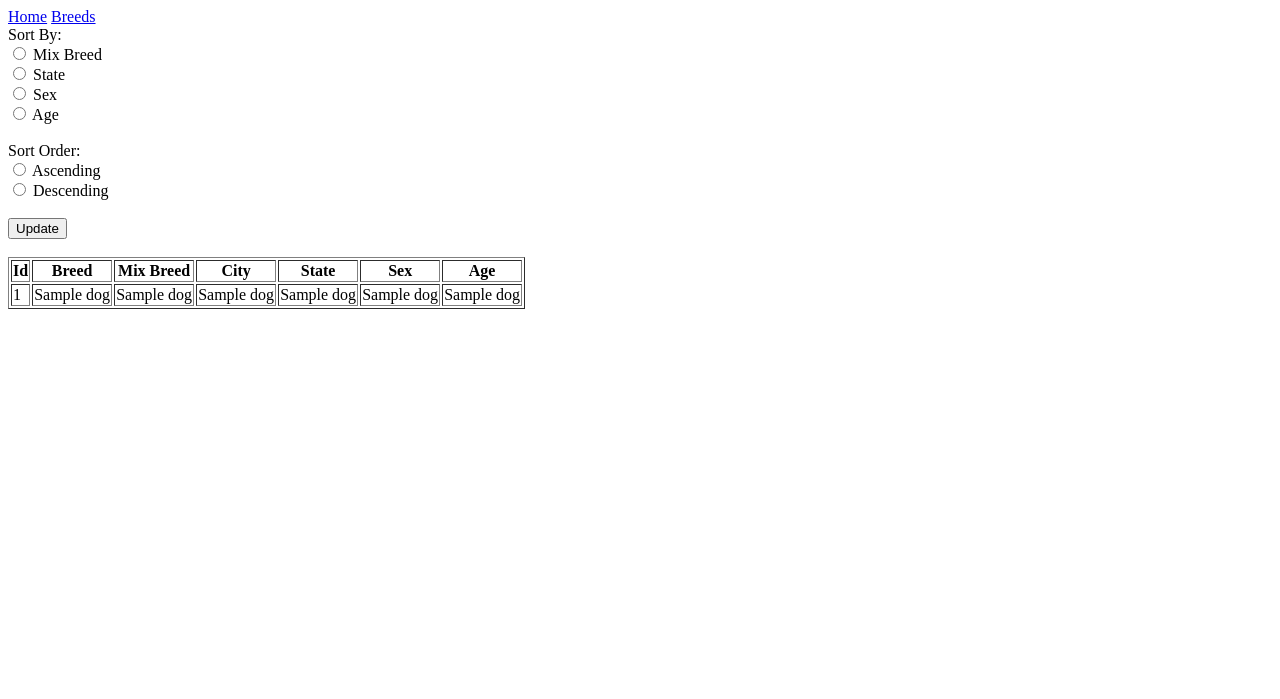
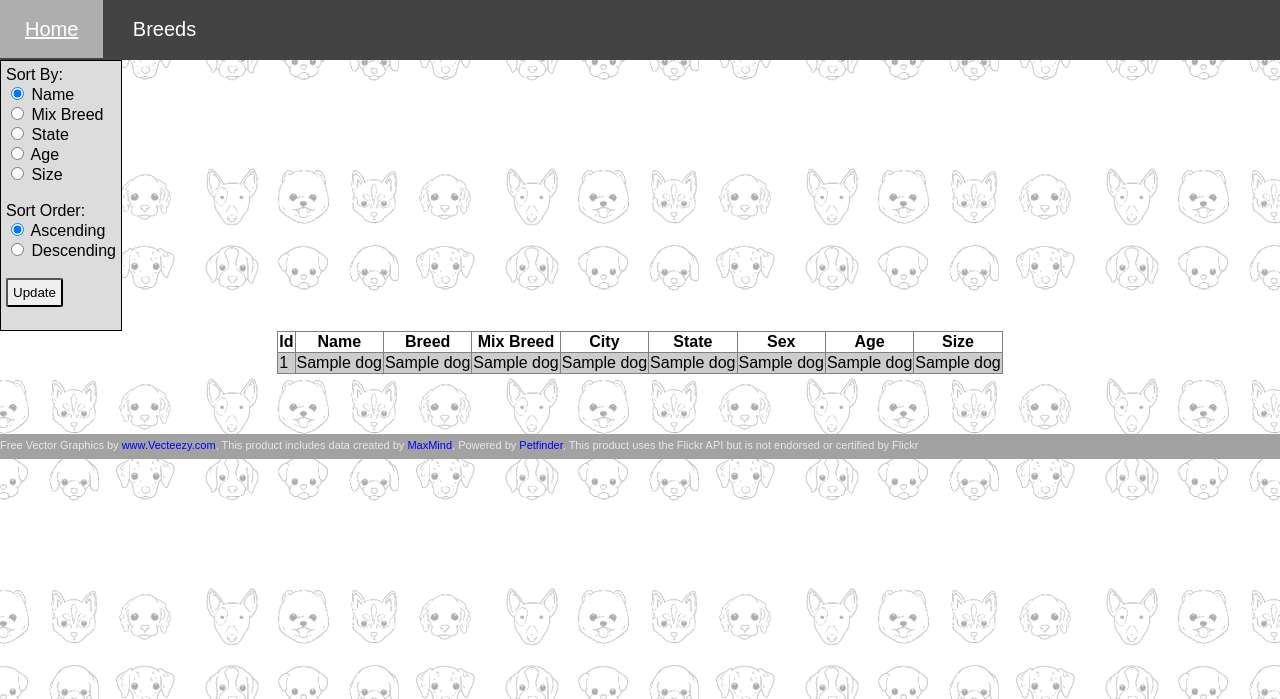
Before and after one commit to denvernash/finalproject, a Flask app: template templates/dogs.html in a window 1280 px wide. Shown: the top 699 px of the page. Run offline with Flask 2, Linux system fonts and the light colour scheme; the template is opened without the code that fills it: most values are stand-ins (such as "Sample title", 1, 10 or a date in 2020); parts of the project's set-up code (start-up, migrations or seed data) failed here and were passed over.

```diff
--- a/app.py
+++ b/app.py
@@ -29,9 +29,16 @@ def breeds():
         dogs_list = model.get_breeds_listing()
     return render_template("breeds.html", breeds_list= dogs_list)
 
-@app.route("/dogs", methods=['GET', 'POST'])
-def dogs():
-    return render_template('dogs.html', dogs_list = '')
+@app.route("/dogs/<nm>", methods=['GET', 'POST'])
+def dogs(nm):
+    model.get_dogs(nm)
+    if request.method == 'POST':
+        sortby = request.form['sortby']
+        sortorder = request.form['sortorder']
+        dogs_list = model.get_dogs_listing(sortby, sortorder)
+    else:
+        dogs_list = model.get_dogs_listing()
+    return render_template('dogs.html', dogs_list = dogs_list, number=nm)
 
 @app.route("/breed_details/<nm>")
 def details(nm):
--- a/mapping.py
+++ b/mapping.py
@@ -31,7 +31,7 @@ class Display_Breed():
         self.litter_size = row[9]
         self.count = row[10]
     def __str__(self):
-        return self.id
+        return self.breed
 
 
 class Display_Image():
--- a/model.py
+++ b/model.py
@@ -3,10 +3,11 @@ from mapping import *
 
 
 app_breed_list = []
-app_map_list = []
+app_dog_list = []
 
 def init_breeds(list_of_breeds = DISPLAY_BREED_LIST, list_of_images = DISPLAY_IMAGE_LIST):
     global app_breed_list
+    app_breed_list = []
     for breed in list_of_breeds:
         breed_display = []
         breed_display.append(breed.id)
@@ -55,7 +56,39 @@ def get_breed_details(number, breed= DISPLAY_BREED_LIST):
 
 
 
-def init_dogs():
-    pass
+def get_dogs(number, list_of_dogs = DISPLAY_DOG_LIST):
+    global app_dog_list
+    app_dog_list = []
+    i = int(number)
+    for dog in list_of_dogs:
+        dog_display = []
+        if dog.breed_id == i:
+            dog_display.append(dog.id)
+            dog_display.append(dog.name)
+            dog_display.append(dog.breed)
+            if dog.mixbreed == None:
+                dog_display.append(" ")
+            else:
+                dog_display.append(dog.mixbreed)
+            dog_display.append(dog.city)
+            dog_display.append(dog.state)
+            dog_display.append(dog.sex)
+            dog_display.append(dog.age)
+            dog_display.append(dog.size)
+        if len(dog_display) > 0:
+            app_dog_list.append(dog_display)
 
-get_images(1)
+def get_dogs_listing(sortby='name', sortorder='asc'):
+    if sortby == 'mixbreed':
+        sortcol = 3
+    elif sortby == 'state':
+        sortcol = 5
+    elif sortby == 'age':
+        sortcol = 7
+    elif sortby == 'size':
+        sortcol = 8
+    else:
+        sortcol = 1
+    rev = (sortorder == 'desc')
+    sorted_list = sorted(app_dog_list, key=lambda row: row[sortcol], reverse=rev)
+    return sorted_list
--- a/templates/breed_details.html
+++ b/templates/breed_details.html
@@ -42,6 +42,6 @@
 
     </table>
 
-  <footer style = 'font-size: 11px;'>Free Vector Graphics by <a href="https://vecteezy.com">www.Vecteezy.com</a></footer>
+  <footer style = 'font-size: 11px;'>Free Vector Graphics by <a href="https://vecteezy.com">www.Vecteezy.com</a>, This product includes data created by <a href="http://www.maxmind.com/">MaxMind</a>, Powered by <a href="http://www.petfinder.com">Petfinder</a>, This product uses the Flickr API but is not endorsed or certified by Flickr</footer>
   </body>
 </html>
--- a/templates/breeds.html
+++ b/templates/breeds.html
@@ -58,11 +58,11 @@
         <td style = 'padding-left: 15px;' ><a href= /breed_details/{{dog[0]}} >{{dog[1]}}</a></td>
         <td style = 'padding: 0 10px;'>{{dog[2]}}</td>
         <td style = 'padding-left: 15px;'>{{dog[3]}}</td>
-        <td style= 'text-align: center; padding: 10px;'>{{dog[4]}}</td>
+        <td style= 'text-align: center; padding: 10px;'> <a href= /dogs/{{dog[0]}}>{{dog[4]}}</a></td>
         <td style= 'text-align: center;'><a href= /maps/{{dog[0]}} >Map</a></td>
 
     </tr>
 {% endfor %}
 </table>
-<footer style = 'font-size: 11px;'>Free Vector Graphics by <a href="https://vecteezy.com">www.Vecteezy.com</a></footer>
+<footer style = 'font-size: 11px;'>Free Vector Graphics by <a href="https://vecteezy.com">www.Vecteezy.com</a>, This product includes data created by <a href="http://www.maxmind.com/">MaxMind</a>, Powered by <a href="http://www.petfinder.com">Petfinder</a>, This product uses the Flickr API but is not endorsed or certified by Flickr</footer>
 </body>
--- a/templates/dogs.html
+++ b/templates/dogs.html
@@ -2,7 +2,14 @@
 <html lang="en" dir="ltr">
   <head>
     <meta charset="utf-8">
+    <link rel="stylesheet" href="../static/breedshtml.css">
     <title>Dogs by Breed</title>
+    <style media="screen">
+      tr:nth-child(even) {background: #CCC}
+      tr:nth-child(odd) {background: #FFF}
+      table{margin: auto;}
+      input{padding: 5px; border-radius: 5%;}
+    </style>
   </head>
   <body>
     <header>
@@ -11,15 +18,16 @@
       <a href="/breeds">Breeds</a>
       </nav>
     </header>
-    <form action="/dogs" method="POST">
+    <form action= /dogs/{{number}} method="POST">
         Sort By:<br/>
+        <input type="radio" name="sortby" value="name" checked="checked"/> Name <br/>
         <input type="radio" name="sortby" value="mixbreed"/> Mix Breed <br/>
         <input type="radio" name="sortby" value="state"/> State <br/>
-        <input type="radio" name="sortby" value="sex"/> Sex <br/>
         <input type="radio" name="sortby" value="age"/> Age <br/>
+        <input type="radio" name="sortby" value="size"/> Size <br/>
         <br/>
         Sort Order:<br/>
-        <input type="radio" name="sortorder" value="asc"/> Ascending <br/>
+        <input type="radio" name="sortorder" value="asc" checked="checked"/> Ascending <br/>
         <input type="radio" name="sortorder" value="desc"/> Descending <br/>
         <br/>
         <input type="submit" name="update" value="Update"/>
@@ -32,12 +40,14 @@
     <table border=1>
         <tr>
             <th>Id</th>
+            <th>Name</th>
             <th>Breed</th>
             <th>Mix Breed</th>
             <th>City</th>
             <th>State</th>
             <th>Sex</th>
             <th>Age</th>
+            <th>Size</th>
 
         </tr>
     {% for dog in dogs_list %}
@@ -49,9 +59,13 @@
             <td>{{dog[4]}}</td>
             <td>{{dog[5]}}</td>
             <td>{{dog[6]}}</td>
+            <td>{{dog[7]}}</td>
+            <td>{{dog[8]}}</td>
 
         </tr>
     {% endfor %}
     </table>
+
+    <footer style = 'font-size: 11px;'>Free Vector Graphics by <a href="https://vecteezy.com">www.Vecteezy.com</a>, This product includes data created by <a href="http://www.maxmind.com/">MaxMind</a>, Powered by <a href="http://www.petfinder.com">Petfinder</a>, This product uses the Flickr API but is not endorsed or certified by Flickr</footer>
   </body>
 </html>
--- a/templates/index.html
+++ b/templates/index.html
@@ -18,6 +18,6 @@
     <p>Namely, this is about Dogs available for adoption. You can check out information on different types of breeds, map out breeds nearby, and learn about specific dogs available for adoption</p>
     <h2><a href="/breeds">Find a Dog!</a></h2>
 
-    <footer style = 'font-size: 11px;'>Free Vector Graphics by <a href="https://vecteezy.com">www.Vecteezy.com</a></footer>
+    <footer style = 'font-size: 11px;'>Free Vector Graphics by <a href="https://vecteezy.com">www.Vecteezy.com</a>, This product includes data created by <a href="http://www.maxmind.com/">MaxMind</a>, Powered by <a href="http://www.petfinder.com">Petfinder</a>, This product uses the Flickr API but is not endorsed or certified by Flickr</footer>
   </body>
 </html>
```
